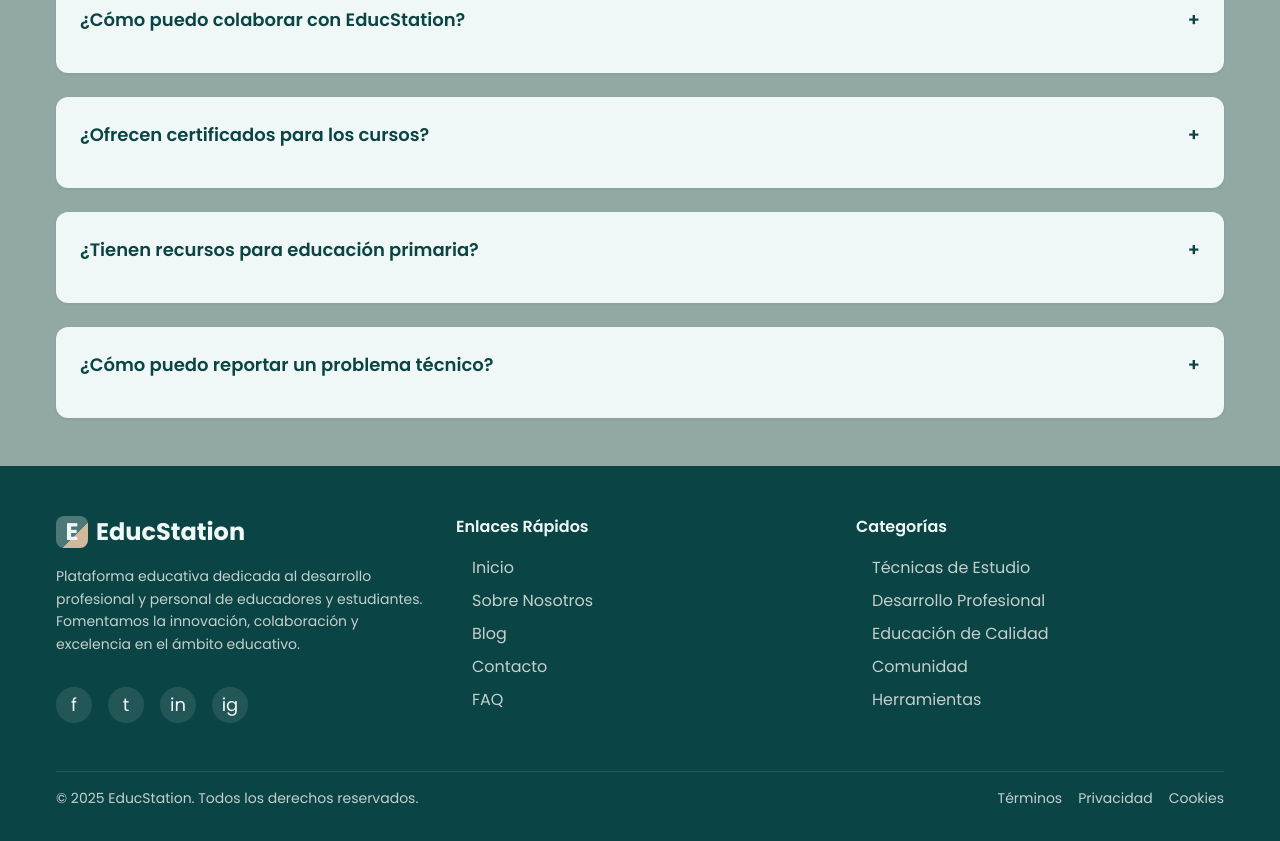
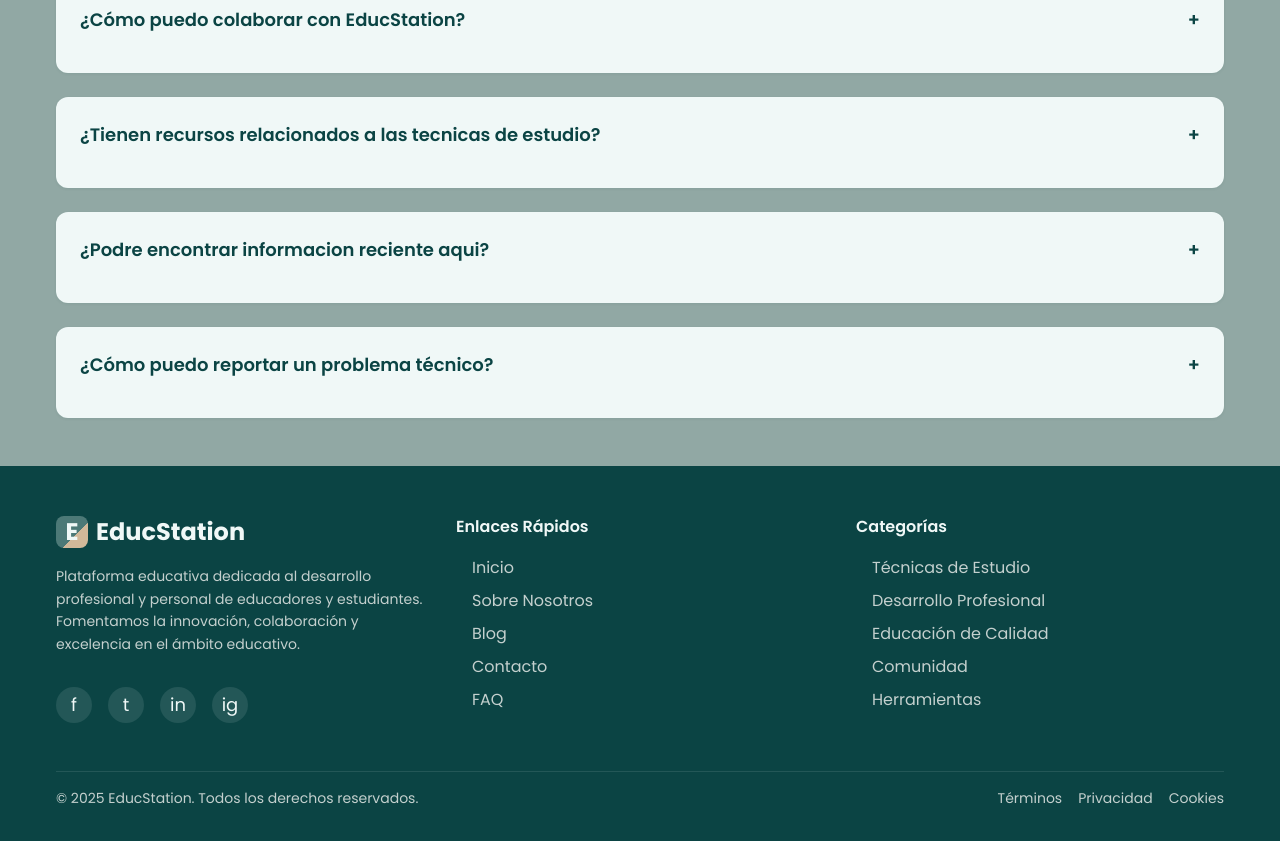
Before and after one commit to Educcorp/EducStation, a React (Create React App) app: page /contact in a window 1280 px wide. Shown: the part 1360-2201 px from the top of the page. Built offline with nearby package versions, Linux system fonts and the light colour scheme.

Commit message:
cambios contactos

```diff
--- a/src/pages/ContactPage.jsx
+++ b/src/pages/ContactPage.jsx
@@ -110,19 +110,19 @@ const ContactPage = () => {
   const faqs = [
     {
       question: '¿Cómo puedo colaborar con EducStation?',
-      answer: 'Ofrecemos diferentes formas de colaboración: puedes enviar artículos para publicar, participar como revisor de contenidos o proponer webinars y eventos. Contacta con nosotros para más detalles.'
+      answer: 'Puedes colaborar con la pagina dejando tus comentarios en nuestros posts, ademas de enviandonos tus preguntas en el apartado de contactos.'
     },
     {
-      question: '¿Ofrecen certificados para los cursos?',
-      answer: 'No! :D.'
+      question: '¿Tienen recursos relacionados a las tecnicas de estudio?',
+      answer: 'Si!, aqui en EducStation contamos con varias guias y herramientas con las cuales puedes mejorar tus metodos de estudio.'
     },
     {
-      question: '¿Tienen recursos para educación primaria?',
-      answer: 'Absolutamente. Contamos con una amplia biblioteca de recursos clasificados por nivel educativo, desde infantil hasta educación superior, con un fuerte énfasis en primaria y secundaria.'
+      question: '¿Podre encontrar informacion reciente aqui?',
+      answer: 'Si!, aqui en EdcuStation nos aseguramos de siempre tener a la mano las noticias recientes mas relevantes del momento relacionadas a la educacion.'
     },
     {
       question: '¿Cómo puedo reportar un problema técnico?',
-      answer: 'Para reportar problemas técnicos, puedes utilizar este formulario de contacto seleccionando "Soporte Técnico" en el campo de asunto, o escribir directamente a soporte@educstation.com.'
+      answer: 'Para reportar problemas técnicos, puedes escribirnos directamente a soporte@educstation.com, responderemos en un plazo de 48hrs.'
     }
   ];
 
```
